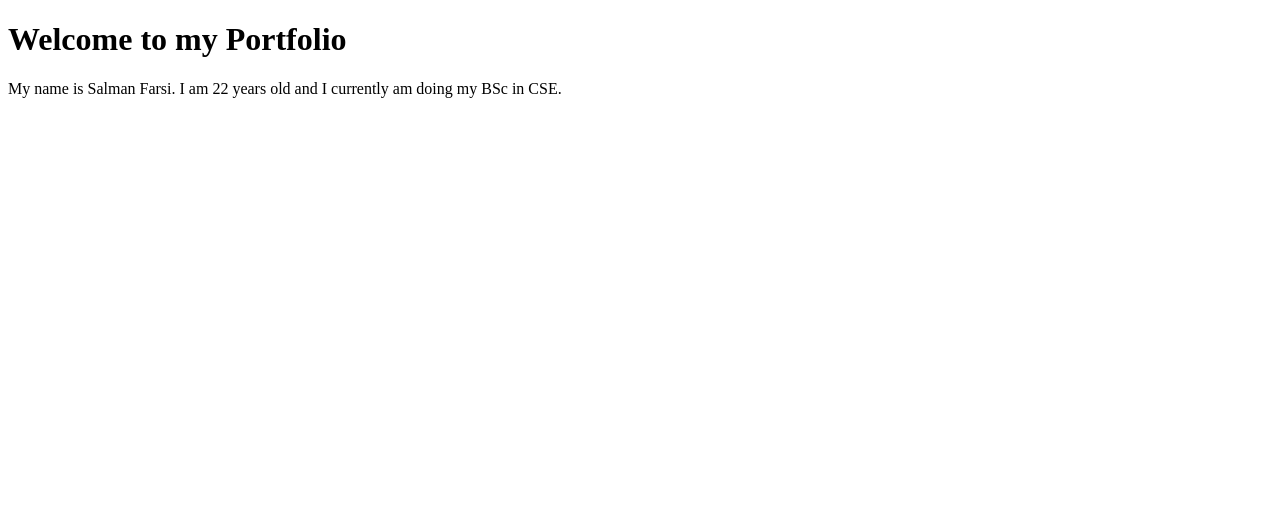
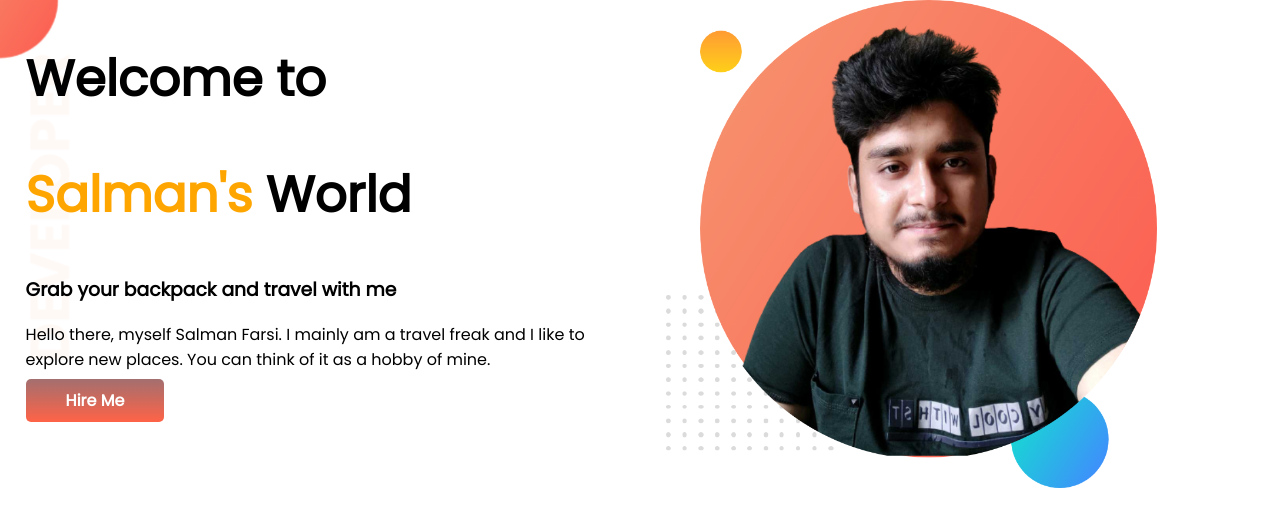
Before and after one commit to salman2090/developer-portfolio, a plain HTML site: page index.html in a window 1280 px wide. Drawn offline with Linux system fonts and the light colour scheme.

Commit message:
pic added

```diff
--- a/index.html
+++ b/index.html
@@ -1,17 +1,31 @@
 <!DOCTYPE html>
 <html lang="en">
+
 <head>
     <meta charset="UTF-8">
     <meta http-equiv="X-UA-Compatible" content="IE=edge">
     <meta name="viewport" content="width=device-width, initial-scale=1.0">
+    <link rel="preconnect" href="https://fonts.googleapis.com">
+    <link rel="preconnect" href="https://fonts.gstatic.com" crossorigin>
+    <link href="https://fonts.googleapis.com/css2?family=Poppins&display=swap" rel="stylesheet">
     <link rel="stylesheet" href="style.css">
 
     <title>My Portfolio</title>
 </head>
+
 <body>
-    <div>
-        <h1>Welcome to my Portfolio</h1>
-        <p>My name is Salman Farsi. I am 22 years old and I currently am doing my BSc in CSE.</p>
-    </div>
+    <section class="top-button">
+        <div class="half-width">
+            <h1>Welcome to</h1>
+            <h1><span class="orange-color">Salman's</span> World</h1>
+            <h3>Grab your backpack and travel with me</h3>
+            <p>Hello there, myself Salman Farsi. I mainly am a travel freak and I like to explore new places. You can think of it as a hobby of mine. </p>
+            <a class="link-button" target="_blank" href="www.amardesh.com">Hire Me</a>
+        </div>
+        <div class="half-width">
+            <img src="images/1.png" alt="">
+        </div>
+    </section>
 </body>
+
 </html>
--- a/style.css
+++ b/style.css
@@ -0,0 +1,33 @@
+body{
+    font-family: 'Poppins', sans-serif;
+    margin: 0;
+}
+h1{
+    font-size: 50px;
+}
+.orange-color{
+    color: orange;
+}
+section{
+    display:flex;
+}
+.half-width{
+    width: 50%;
+    padding-left: 2%;
+}
+.half-width img{
+    width: 80%;
+
+}
+.link-button{
+    text-decoration: none;
+    background-image:linear-gradient(rgb(163, 111, 111),tomato);
+    padding: 10px 40px;
+    border-radius: 5px;
+    font-weight: 700;
+    color: white;
+}
+.top-button{
+    background-image: url(images/top-banner.png);
+    background-repeat: no-repeat;
+}
```
Also changed, not shown: images/1.png (added), images/dream-bg.png (added), images/exp-bg.png (added), images/jhankar.png (added), images/jhankar2.png (added), images/my-bg.png (added), images/my-bg2.png (added), images/top-banner.png (added), 7 other files.
